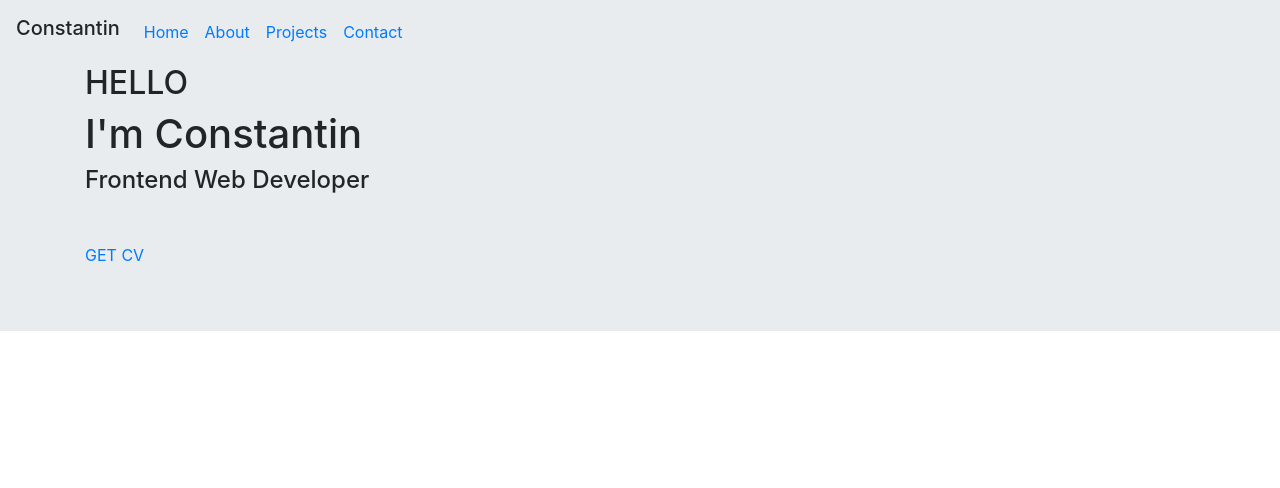
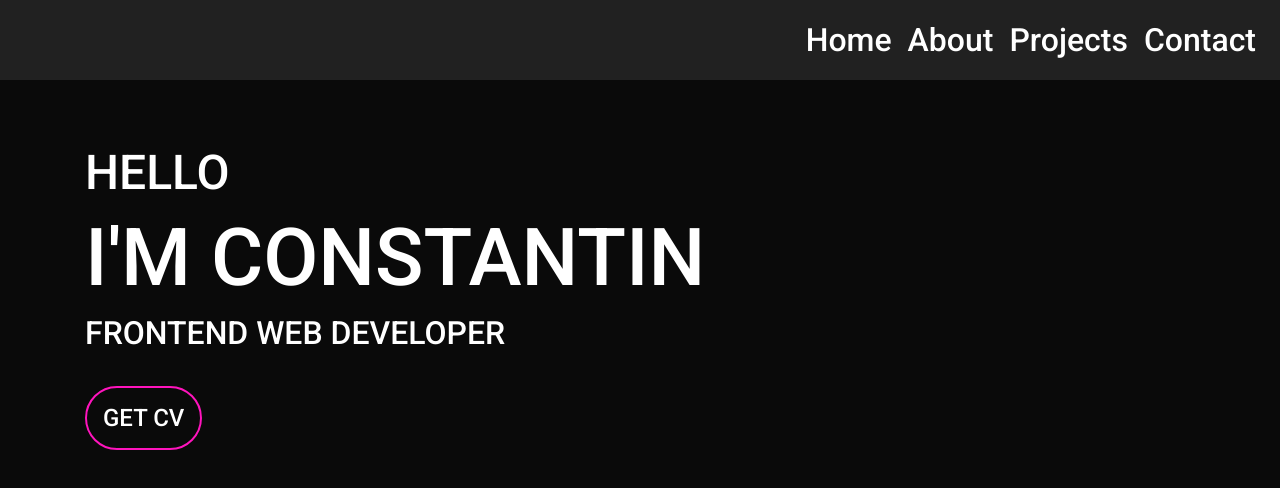
Before and after one commit to costique/bootstrap-portfolio, a plain HTML site: page index.html in a window 1280 px wide. Drawn offline with nearby package versions, Linux system fonts and the light colour scheme.

Commit message:
added style for hero section and navbar

```diff
--- a/css/style.css
+++ b/css/style.css
@@ -1,12 +1,113 @@
-/* :root {
-    --primary-color
-    --secondary-color
+/* --TABLE OF CONTENTS-- */
+/* 1.NAVBAR */
+/* 2.HERO */
+/* 3.ABOUT */
+/* 4.PROJECTS */
+/* 5.CONTACT */
+/* --------------- */
+@import url("https://fonts.googleapis.com/css2?family=Roboto:wght@500&display=swap");
 
-    --font-color
-} */
+:root {
+  --primary-color: hsl(317 100% 54%);
+
+  --font-color: #fff;
+  --font-family: "Roboto", sans-serif;
+}
 
 * {
   box-sizing: border-box;
   margin: 0;
   padding: 0;
 }
+
+body {
+  width: 100%;
+  background-repeat: no-repeat;
+  background: #0a0a0a 100%;
+  font-family: var(--font-family);
+  color: var(--font-color);
+}
+
+a {
+  text-decoration: none;
+}
+
+section {
+  padding: 5rem 0;
+}
+
+header {
+  display: block;
+  position: fixed;
+  top: 0;
+  left: 0;
+  width: 100%;
+  z-index: 1;
+  background-color: #212121;
+}
+
+/* NAVBAR */
+
+a .nav-link {
+  justify-content: center;
+  align-items: center;
+}
+
+.bg-dark {
+  background-color: #212121 !important;
+}
+
+.nav-link {
+  display: flex;
+  align-items: center;
+  justify-content: center;
+  font-size: 2rem;
+  color: var(--font-color) !important;
+}
+
+a .nav-link:hover {
+  color: var(--primary-color);
+}
+
+.header_wrapper .nav-item .nav-link.active,
+.header_wrapper .nav-item .nav-link:hover {
+  color: var(--primary-color) !important;
+}
+
+/* HERO */
+.jumbotron {
+  background-color: #0a0a0a;
+}
+
+.humbotron .h2,
+h2 {
+  font-size: 3rem;
+}
+
+.humbotron .h1,
+h1 {
+  font-size: 5rem;
+  text-transform: uppercase;
+  font-weight: 500;
+}
+
+.humbotron .h4,
+h4 {
+  font-size: 2rem;
+  text-transform: uppercase;
+}
+
+.main-btn {
+  border: 2px solid var(--primary-color);
+  padding: 1rem;
+  border-radius: 2em;
+  text-decoration: none !important;
+  color: var(--font-color);
+  font-size: 1.5rem;
+}
+
+.main-btn:hover {
+  color: var(--primary-color);
+}
+
+/* ABOUT */
--- a/index.html
+++ b/index.html
@@ -15,23 +15,22 @@
   </head>
   <!-- NAVBAR -->
   <header class="header_wrapper">
-    <div class="container"></div>
-    <nav class="navbar navbar-expand-lg fixed-top">
-      <h1 class="navbar-brand" href="#">Constantin</h1>
+    <nav class="navbar navbar-expand-lg navbar-dark bg-dark">
+      <a class="navbar-brand" href="#"></a>
       <button
         class="navbar-toggler"
         type="button"
         data-toggle="collapse"
-        data-target="#navbarNav"
-        aria-controls="navbarNav"
+        data-target="#navbarSupportedContent"
+        aria-controls="navbarSupportedContent"
         aria-expanded="false"
         aria-label="Toggle navigation"
       >
         <span class="navbar-toggler-icon"></span>
       </button>
 
-      <div class="collapse justify-content-end navbar-collapse" id="navbarNav">
-        <ul class="navbar-nav mr-auto">
+      <div class="collapse navbar-collapse" id="navbarSupportedContent">
+        <ul class="navbar-nav ml-auto">
           <li class="nav-item active">
             <a class="nav-link" href="#home"
               >Home <span class="sr-only">(current)</span></a
```
